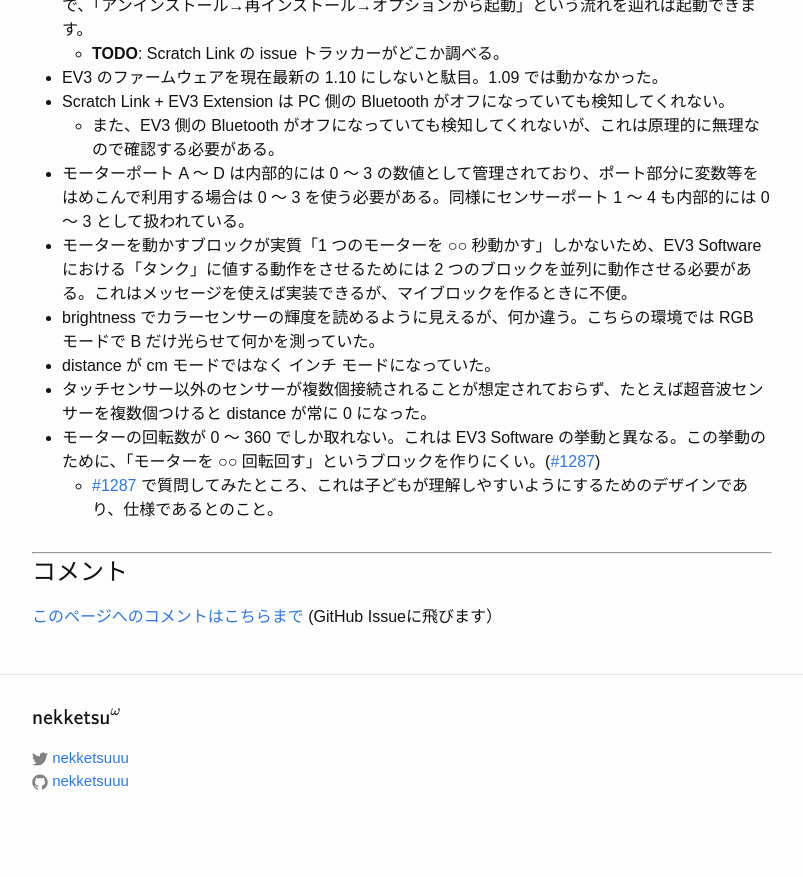
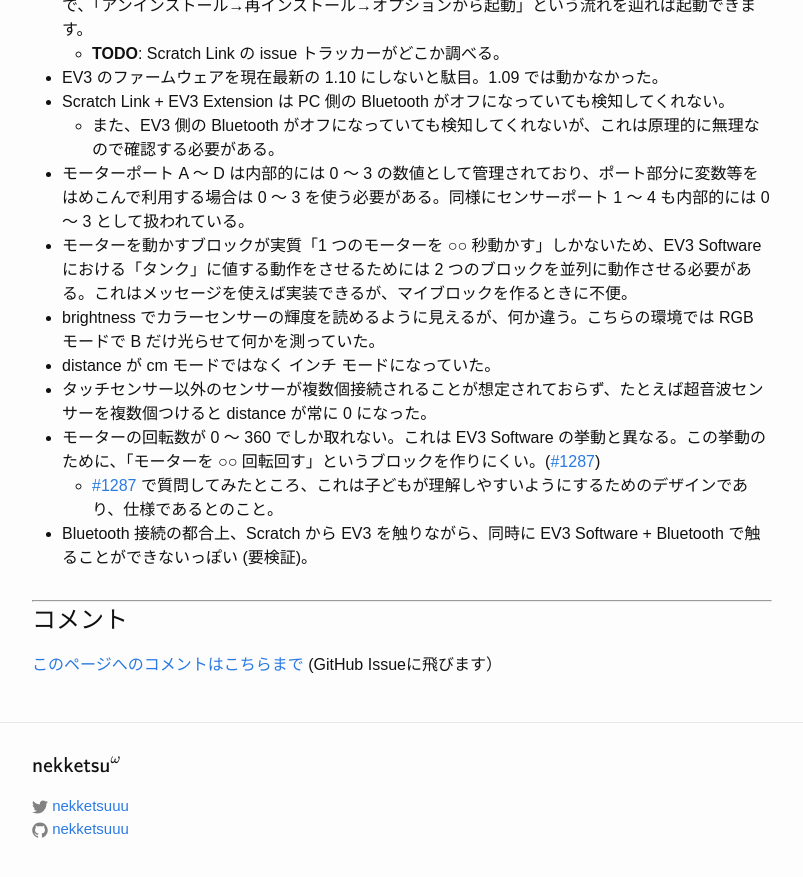
Before and after one commit to nekketsuuu/nekketsuuu.github.io, a Jekyll site: the page built from entries/_posts/2018-08-03-scratch-3-beta.md, in a window 1280 px wide and 900 px high, scrolled down 1760 px. Shown: the top 877 px of the window, without its empty margins (238-1041 px from the left). Built offline with Jekyll 4.4.1, drawn with Linux system fonts in a browser that asks for light colours; formulas are drawn with MathJax 3; comment, search, counter and statistics services are not loaded; before the commit the page ends 2612 px from its top, so only the background shows below that; some of the changed lines change nothing that is shown; some of the changed text lies outside the part shown.

Commit message:
[Entry #6] update

```diff
--- a/entries/_posts/2018-08-03-scratch-3-beta.md
+++ b/entries/_posts/2018-08-03-scratch-3-beta.md
@@ -2,7 +2,7 @@
 title: Scratch 3.0 beta で気づいたこと (随時更新)
 issue: 6
 published: true
-last-modified: 2018-08-06
+last-modified: 2018-08-12
 ---
 
 2018 年 8 月 1 日、Scratch 3.0 が <https://beta.scratch.mit.edu> で公開されました。これまで 3.0 は <https://preview.scratch.mit.edu> 等で公開されていましたが、今回はこれをより広く公開したバージョンということのようです。
@@ -58,3 +58,4 @@
 * タッチセンサー以外のセンサーが複数個接続されることが想定されておらず、たとえば超音波センサーを複数個つけると distance が常に 0 になった。
 * モーターの回転数が 0 ～ 360 でしか取れない。これは EV3 Software の挙動と異なる。この挙動のために、「モーターを ○○ 回転回す」というブロックを作りにくい。([#1287](https://github.com/LLK/scratch-vm/issues/1287))
     * [#1287](https://github.com/LLK/scratch-vm/issues/1287) で質問してみたところ、これは子どもが理解しやすいようにするためのデザインであり、仕様であるとのこと。
+* Bluetooth 接続の都合上、Scratch から EV3 を触りながら、同時に EV3 Software + Bluetooth で触ることができないっぽい (要検証)。
```
